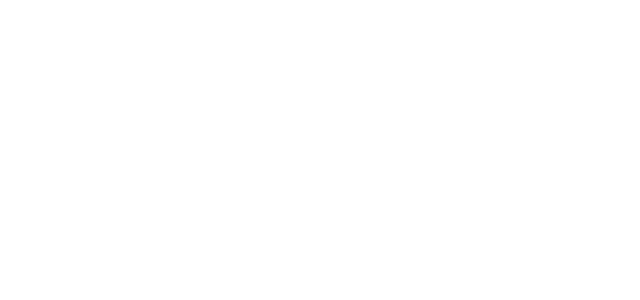
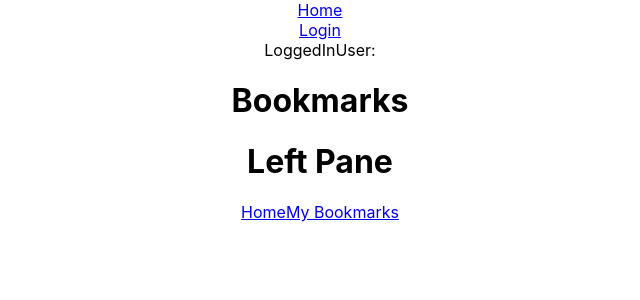
Before and after one commit to varun-s22/taste-tracker, a React (Create React App) app in the folder loop-frontend/: page /bookmarks in a window 1280 px wide. Before the commit this address had no page. Shown: the top 300 px of the page, without its empty margins (320-960 px from the left). Built offline with nearby package versions, Linux system fonts and the light colour scheme.

Commit message:
Added boilerplate for Home page
Added Leftpane, Navbar, and Bookmarks pages/components boilerplate.

```diff
--- a/loop-frontend/src/App.tsx
+++ b/loop-frontend/src/App.tsx
@@ -3,10 +3,9 @@
 import "./App.css";
 import Home from "./pages/Home";
 import Login from "./pages/Login";
-import Register from "./pages/Register";
+import Bookmarks from "./pages/Bookmarks";
 import { useState } from "react";
 import LoginContext from "./contexts/loginContext";
-
 function App() {
   const [loggedinUsername, setLoggedInUsername] = useState<string | undefined>(
     localStorage.getItem("username") || undefined
@@ -28,7 +27,7 @@
           <Routes>
             <Route path="/" element={<Home />} />
             <Route path="/login" element={<Login />} />
-            <Route path="/register" element={<Register />} />
+            <Route path="/bookmarks" element={<Bookmarks />} />
           </Routes>
         </Router>
       </LoginContext.Provider>
--- /dev/null
+++ b/loop-frontend/src/components/LeftPane.tsx
@@ -0,0 +1,12 @@
+import React from "react";
+import { Link } from "react-router-dom";
+function LeftPane() {
+  return (
+    <div>
+      <h1>Left Pane</h1>
+      <Link to="/">Home</Link>
+      <Link to="/bookmarks">My Bookmarks</Link>
+    </div>
+  );
+}
+export default LeftPane;
--- a/loop-frontend/src/components/Navbar.tsx
+++ b/loop-frontend/src/components/Navbar.tsx
@@ -12,9 +12,9 @@
   };
   return (
     <div>
+      <Link to="/">Home</Link>
+      <br></br>
       <Link to="/login">Login</Link>
-      <br></br>
-      <Link to="/register">Register</Link>
       <br></br>
       LoggedInUser: {username}
       {isLoggedIn ? <button onClick={logout}>Logout</button> : null}
--- /dev/null
+++ b/loop-frontend/src/pages/Bookmarks.tsx
@@ -0,0 +1,13 @@
+import React from "react";
+import Navbar from "../components/Navbar";
+import LeftPane from "../components/LeftPane";
+function Bookmarks() {
+  return (
+    <div>
+      <Navbar />
+      <h1>Bookmarks</h1>
+      <LeftPane />
+    </div>
+  );
+}
+export default Bookmarks;
--- a/loop-frontend/src/pages/Home.tsx
+++ b/loop-frontend/src/pages/Home.tsx
@@ -1,6 +1,8 @@
 import React from "react";
 import Navbar from "../components/Navbar";
 import InputField from "../components/InputField";
+import { Link } from "react-router-dom";
+import LeftPane from "../components/LeftPane";
 
 function Home() {
   const searchRestrauntHandler = () => {
@@ -12,6 +14,7 @@
       <h1>Home</h1>
       <InputField placeholder="Search restraunts" />
       <button onClick={searchRestrauntHandler}>Search</button>
+      <LeftPane />
     </div>
   );
 }
--- a/loop-frontend/src/pages/Login.tsx
+++ b/loop-frontend/src/pages/Login.tsx
@@ -3,6 +3,7 @@
 import { loginHandler } from "../utils";
 import InputField from "../components/InputField";
 import LoginContext from "../contexts/loginContext";
+import Navbar from "../components/Navbar";
 
 function Login() {
   const userNameRef = React.useRef<HTMLInputElement>(null);
@@ -27,6 +28,7 @@
   };
   return (
     <div>
+      <Navbar />
       <InputField
         label="Username"
         id="username"
@@ -42,7 +44,6 @@
       />
       <button onClick={login}>Login</button>
       <p>{errorMessage}</p>
-      <Link to="/">Home</Link>
     </div>
   );
 }
--- a/loop-frontend/src/pages/Register.tsx
+++ /dev/null
@@ -1,9 +0,0 @@
-import React from "react";
-function Register() {
-  return (
-    <div>
-      <h1>Register</h1>
-    </div>
-  );
-}
-export default Register;
```
